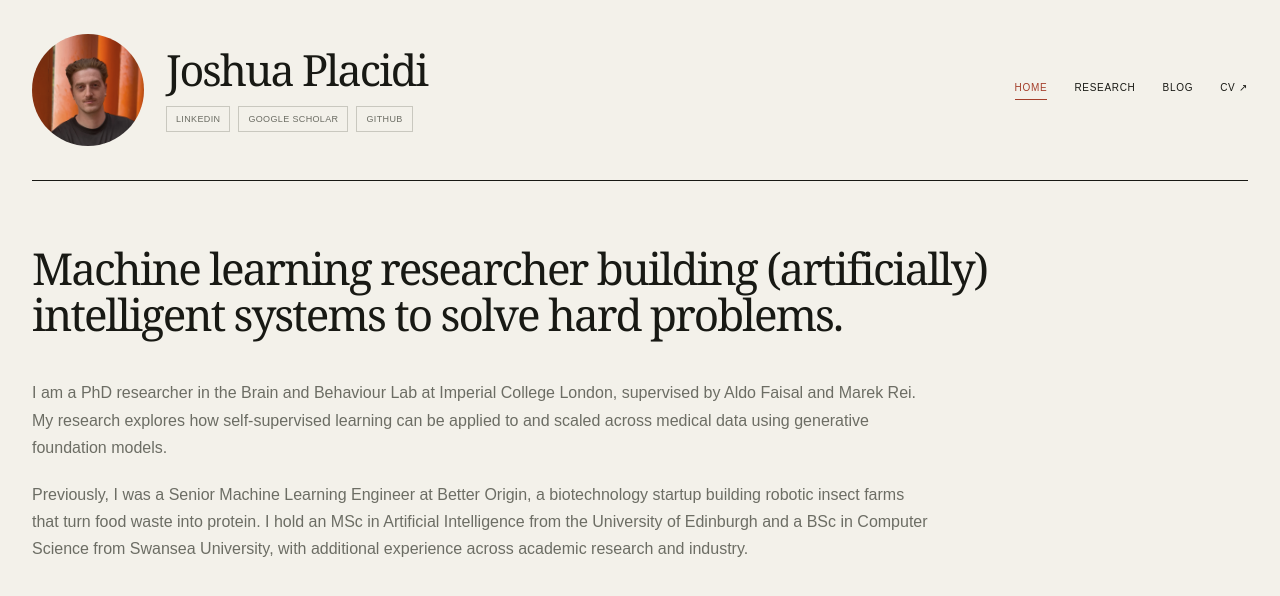
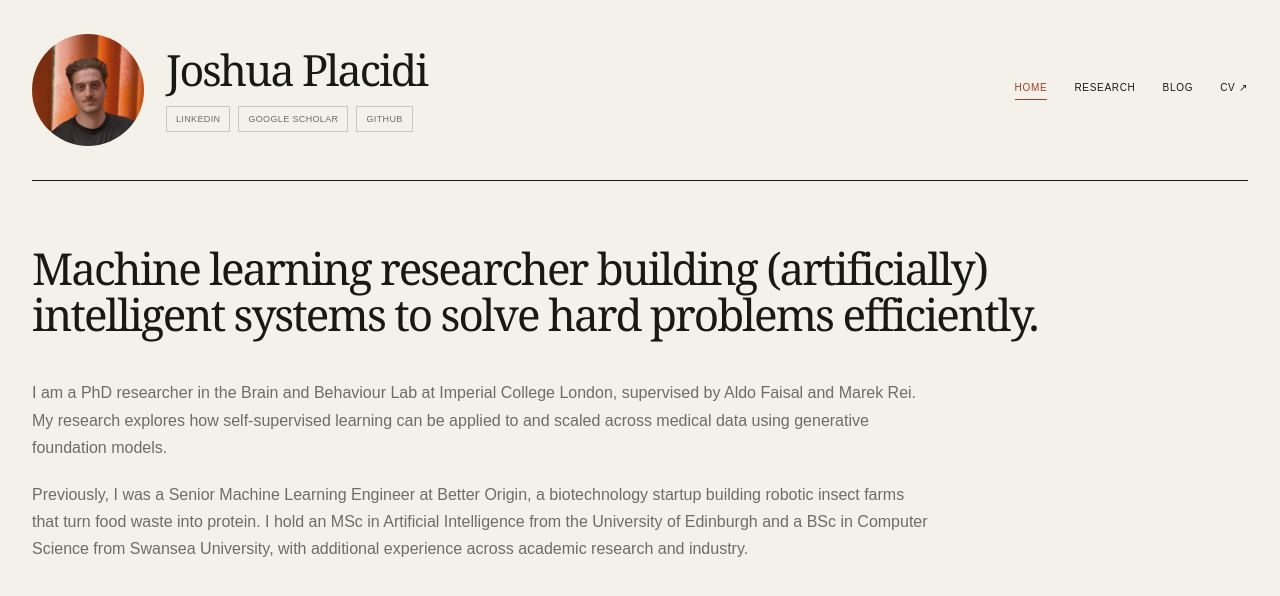
Before and after one commit to JoshuaPlacidi/JoshuaPlacidi.github.io, a React (Vite) app: page / in a window 1280 px wide. Shown: the top 596 px of the page. Built offline with nearby package versions, Linux system fonts and the light colour scheme.

Commit message:
word change

```diff
--- a/app/page.tsx
+++ b/app/page.tsx
@@ -13,7 +13,7 @@ export default function Home() {
       <main className="page shell">
         <section className="intro">
           <div className="introContent">
-            <h1>Machine learning researcher building (artificially) intelligent systems to solve hard problems.</h1>
+            <h1>Machine learning researcher building (artificially) intelligent systems to solve hard problems efficiently.</h1>
             <div className="introCopy">
               <p>
                 I am a PhD researcher in the Brain and Behaviour Lab at Imperial
```
